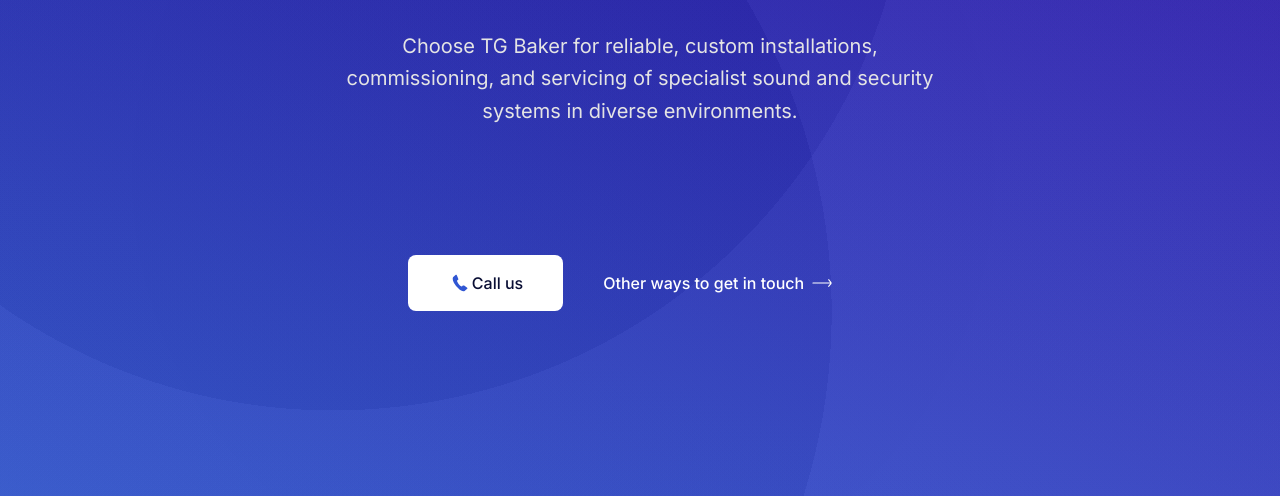
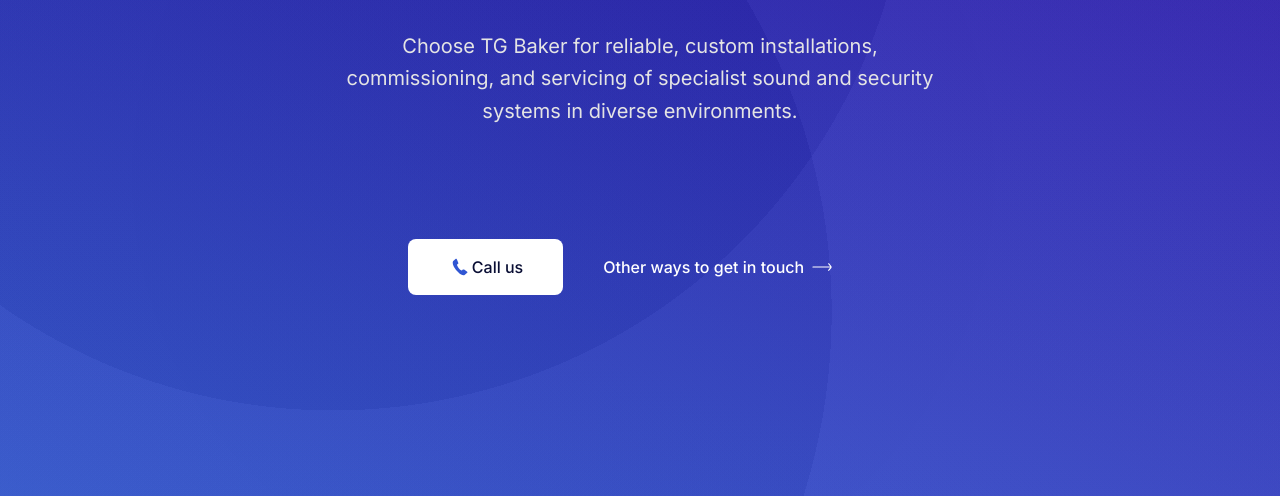
Before and after one commit to IntolerableOne/tgb, a website: page index.html in a window 1280 px wide. Shown: the part 304-800 px from the top of the page. Drawn offline with Linux system fonts and the light colour scheme.

Commit message:
Add files via upload

```diff
--- a/index.html
+++ b/index.html
@@ -97,16 +97,16 @@
           <div class="w-full px-4">
             <div class="hero-content mx-auto max-w-[780px] text-center">
               <h1 class="mb-8 text-3xl font-bold leading-snug text-white sm:text-4xl sm:leading-snug md:text-[45px] md:leading-snug mt-16"> Expert sound & security solutions </h1>
-              <p class="mx-auto mb-12 max-w-[600px] text-base text-[#e4e4e4] sm:text-lg sm:leading-relaxed md:text-xl md:leading-relaxed mt-12"> Choose TG Baker for reliable, custom installations, commissioning, and servicing of specialist sound and security systems in diverse environments. </p>
+              <p class="mx-auto mb-6 max-w-[600px] text-base text-[#e4e4e4] sm:text-lg sm:leading-relaxed md:text-xl md:leading-relaxed mt-12"> Choose TG Baker for reliable, custom installations, commissioning, and servicing of specialist sound and security systems in diverse environments. </p>
               <ul class="mb-10 flex flex-wrap items-center justify-center mt-16">
                 <li>
-                  <a href="#" class="mt-16 mb-16 inline-flex items-center justify-center rounded-lg bg-white py-4 px-6 text-center text-base font-medium text-dark transition duration-300 ease-in-out hover:text-primary hover:shadow-lg sm:px-10">
+                  <a href="#" class="mt-12 inline-flex items-center justify-center rounded-lg bg-white py-4 px-6 text-center text-base font-medium text-dark transition duration-300 ease-in-out hover:text-primary hover:shadow-lg sm:px-10">
                     <svg xmlns="http://www.w3.org/2000/svg" fill="#3056d3" width="24px" height="24px" viewBox="0 0 32 32">
                       <path d="M11.7 5.8S11.4 5 11 5s-.7.2-1 .4L7 7.9s-.8.7-.7 2.1c0 1.4.3 3.3 1.7 6a28 28 0 0 0 7 8.4s2 1.6 4 2.2l1.9.4c.2 0 .7 0 1.2-.4l3.5-2.8s.8-.7 0-1.4l-4.1-3c-.6-.4-1.4-.2-1.7 0l-1 1c-.1 0-.4.3-.8.2a11 11 0 0 1-3.9-3.4c-1.6-2.3-1.8-3-2-3.9a.6.6 0 0 1 .1-.6l1.2-1s.6-.5.4-1.2l-2-4.7z" />
                     </svg>Call us </a>
                 </li>
                 <li>
-                  <a href="#" target="_blank" rel="noopener" class="mt-16 mb-16 flex items-center py-4 px-6 text-base font-medium text-white transition duration-300 ease-in-out hover:opacity-70 sm:px-10"> Other ways to get in touch <span class="pl-2">
+                  <a href="#" target="_blank" rel="noopener" class="mt-12 flex items-center py-4 px-6 text-base font-medium text-white transition duration-300 ease-in-out hover:opacity-70 sm:px-10"> Other ways to get in touch <span class="pl-2">
                       <svg width="20" height="8" viewBox="0 0 20 8" class="fill-current">
                         <path d="M19.2188 2.90632L17.0625 0.343819C16.875 0.125069 16.5312 0.0938193 16.2812 0.281319C16.0625 0.468819 16.0312 0.812569 16.2188 1.06257L18.25 3.46882H0.9375C0.625 3.46882 0.375 3.71882 0.375 4.03132C0.375 4.34382 0.625 4.59382 0.9375 4.59382H18.25L16.2188 7.00007C16.0312 7.21882 16.0625 7.56257 16.2812 7.78132C16.375 7.87507 16.5 7.90632 16.625 7.90632C16.7812 7.90632 16.9375 7.84382 17.0312 7.71882L19.1875 5.15632C19.75 4.46882 19.75 3.53132 19.2188 2.90632Z" />
                       </svg>
```
